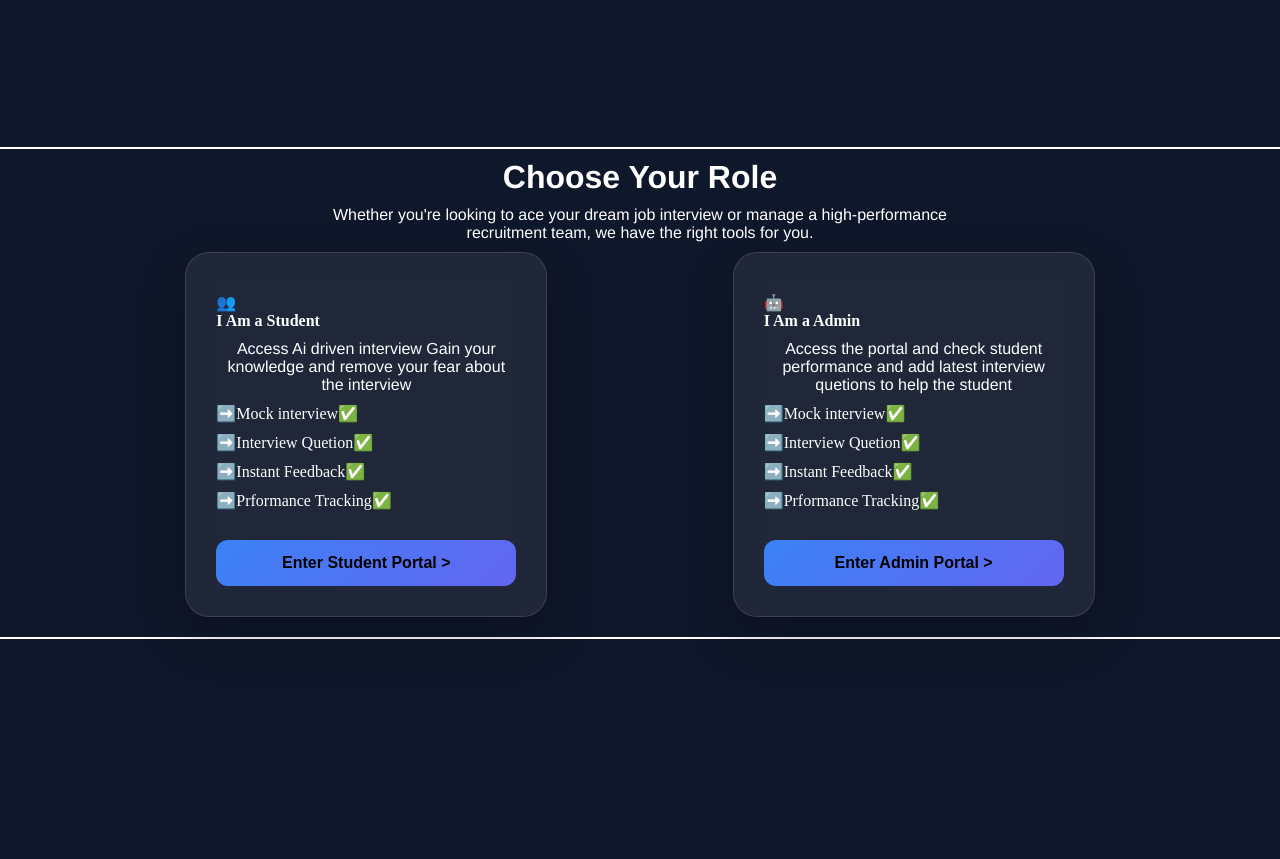
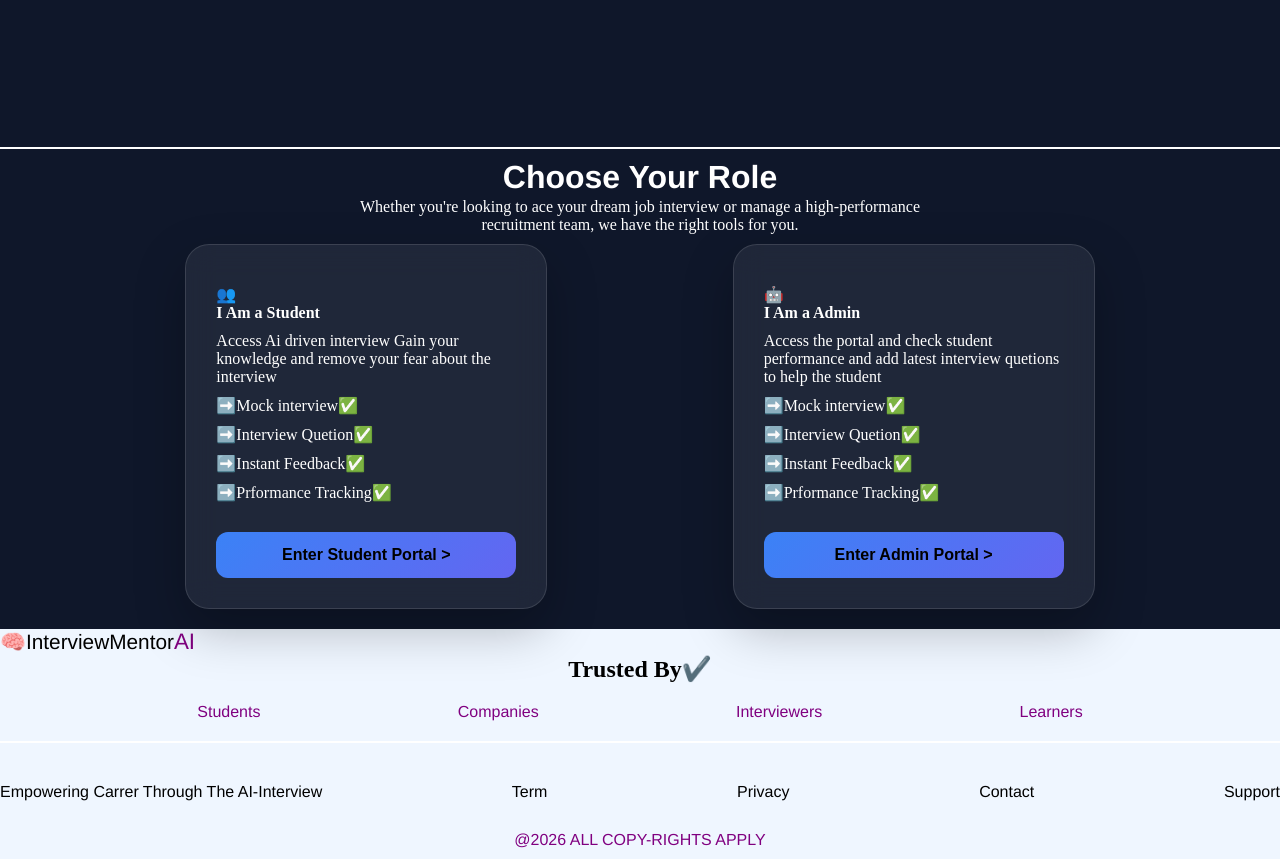
Before and after one commit to Ravalmit23/Ai-interview-preparation-portal, a Django app: page / in a window 1280 px wide. Shown: the part 505-1364 px from the top of the page. Run offline with Django 5.2, Linux system fonts and the light colour scheme; some libraries are stand-ins or nearby versions.

Commit message:
create footer area for the website

```diff
--- a/static/css/style.css
+++ b/static/css/style.css
@@ -60,18 +60,13 @@ body{
 .hero-section{
     display: flex;
     justify-content: space-evenly;
-    /* align-items: center; */
     margin-top: 80px;
     height:500px;
-    /* box-shadow: 0 15px 40px rgba(25, 24, 24, 0.15); */
     border-radius: 20px;
     color: white;
 }
 .right-side{
-    /* box-shadow: 0 15px 40px rgba(25, 24, 24, 0.15); */
-    /* box-shadow: 0 25px 60px rgba(0,0,0,0.35); */
     border-radius: 10px;
-    /* height: auto; */
 }
 .right-side img{
     height: 300px;
@@ -86,12 +81,10 @@ body{
     margin-bottom: 10px;
 }
 .hero-title span{
-    /* margin-bottom:5px; */
     font-size: 1.7rem;
     margin-top: 10px;
 }
 .left-side #text{
-    /* color: #2563eb; */
     color: purple;
 }
 .left-side #element{
@@ -100,7 +93,6 @@ body{
     color: purple;
     font-size: 1.5rem;
     min-height: 70px;
-    /* margin-top: 30px; */
 }
 .left-side #hero-btn,#top-btn{
     height: 35px;
@@ -145,7 +137,6 @@ body{
 .student-area,.admin-area{
     display: flex;
     flex-direction: column;
-    height: auto;
     border-radius: 20px;
     width: 300px;
     min-height: 280px;
@@ -181,11 +172,17 @@ body{
     transform: scale(1.05);
     cursor: pointer;
 }
-.heading h1,p{
+.heading h1{
     margin-top: 10px;
     color: white;
     text-align: center;
     font-family: 'Franklin Gothic Medium', 'Arial Narrow', Arial, sans-serif;
+}
+.heading p{
+    color:white;
+    text-align: center;
+    margin-top: 2px;
+    font-family: 'Times New Roman', Times, serif;
 }
 .student-area:hover{
     cursor: pointer;
@@ -200,8 +197,55 @@ body{
     transform: scale(1.01);
     border:2px solid #2563eb;
 }
+
+/* footer area */
+
 .footer-area{
-    height: 200px;
+    height: 230px;
     width: 100%;
     margin-top: 20px;
+    background-color: #eff6ff;
 }
+.footer-area span{
+    color:black;
+    font-family: 'Franklin Gothic Medium', 'Arial Narrow', Arial, sans-serif;
+    font-size: 1.3rem;
+}
+
+.footer-area #ai{
+    color:purple;
+    font-size: 1.4rem;
+}
+.footer-area .content{
+    display: flex;
+    justify-content: space-between;
+    margin-top: 40px;
+
+}
+.top-area1{
+    display: flex;
+    justify-content: space-evenly;
+    font-family: 'Franklin Gothic Medium', 'Arial Narrow', Arial, sans-serif;
+    color: purple;
+    margin-top: 20px;
+    margin-bottom: 20px;
+}
+.top-area h2{
+    text-align: center;
+}
+.content{
+    margin-top: 20px;
+    font-family: 'Franklin Gothic Medium', 'Arial Narrow', Arial, sans-serif;
+}
+.footer-area #copy-right{
+    text-align: center;
+    margin-top: 30px;
+    color: purple;
+    font-family: 'Franklin Gothic Medium', 'Arial Narrow', Arial, sans-serif;
+}
+.content a:hover{
+    transform: scale(1.03);
+    transition: 0.3s ease;
+    color: purple;
+    cursor: pointer;
+}
--- a/templates/index.html
+++ b/templates/index.html
@@ -62,8 +62,29 @@
             <button>Enter Admin Portal ></button>
         </div>
     </div>
-    <hr id="content-line">
+    <!-- <hr id="content-line"> -->
     <div class="footer-area">
+        <div class="bottom-area">
+        <span id="logo">🧠InterviewMentor<span id="ai">AI</span></span>
+        <div class="top-area">
+            <h2>Trusted By✔️</h2>
+            </div>
+        <div class="top-area1">
+            <a>Students</a>
+            <a>Companies</a>
+            <a>Interviewers</a>
+            <a>Learners</a>
+        </div>
+        <hr id="content-line">
+        <div class="content">
+        <p>Empowering Carrer Through The AI-Interview</p>
+        <a>Term</a>
+        <a>Privacy</a>
+        <a>Contact</a>
+        <a>Support</a>
+        </div>
+        <p id="copy-right">@2026 ALL COPY-RIGHTS APPLY</p>
+    </div>
     </div>
 
     </div>
@@ -71,8 +92,7 @@
     <!-- Setup and start animation! -->
     <script>
         var typed = new Typed('#element', {
-            strings: ['Improve your technical skills with AI-powered interview practice!','And build your confidence with the Ai powered Interview'],
-            typeSpeed: 50,
+            strings: ['Improve your technical skills with AI-powered interview practice!','And build your confidence with the Ai powered Interview'],typeSpeed: 50
         });
     </script>
 </body>
```
